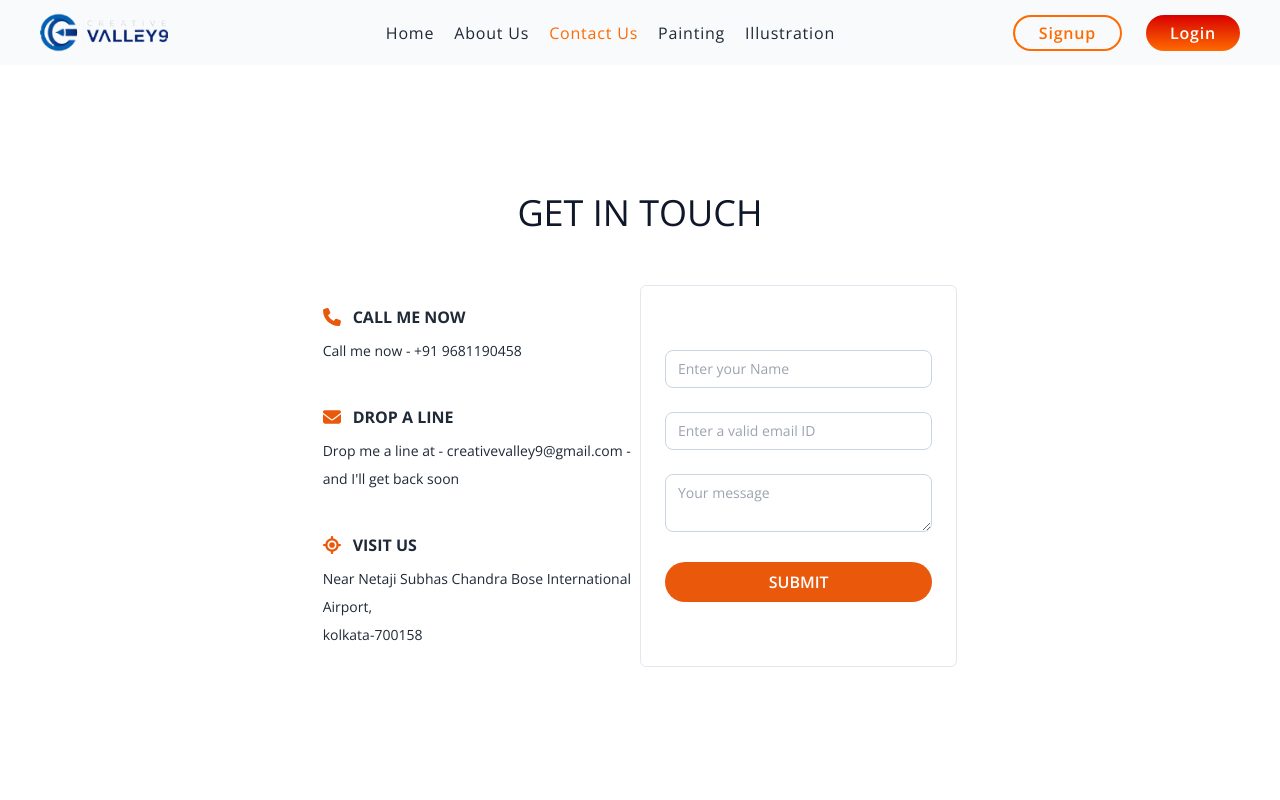
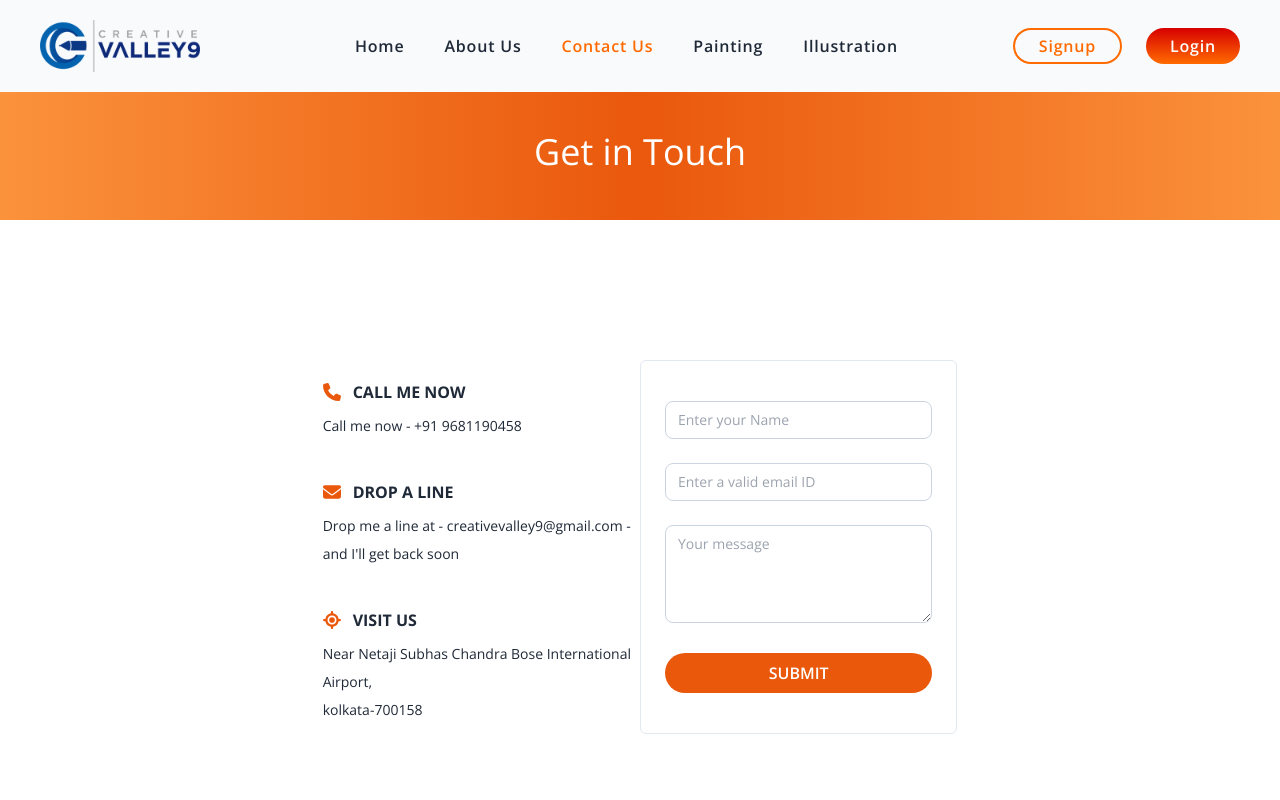
Before and after one commit to tapaskulti/creative9-frontend, a React (Vite) app: page /contact-us in a window 1280 px wide. Shown: the top 800 px of the page. Built offline with nearby package versions, Linux system fonts and the light colour scheme; no server answers.

Commit message:
about us styling

```diff
--- a/src/components/Footer.jsx
+++ b/src/components/Footer.jsx
@@ -17,7 +17,7 @@ const Footer = () => {
         <div className="flex space-x-5 justify-between text-slate-600">
           <div>
             <Link to="/">
-              <img src={logo} alt="logo" />
+              <img src={logo} alt="logo" className="md:w-28 lg:w-32 xl:w-40" />
             </Link>
             <h2 className="w-80 text-sm leading-6 pt-3">We have more than 9 years of experience in Graphics Design and
                 illustration Field: Any art related graphics design job and we
--- a/src/components/Header.jsx
+++ b/src/components/Header.jsx
@@ -78,44 +78,44 @@ function Header() {
         />
       )}
       {/* FOR DESKTOP HEADER */}
-      <div className="sticky top-0 z-30 font-sans items-center justify-between hidden px-40 py-3 bg-slate-50 md:flex lg:px-10 left-10 right-10">
+      <div className="sticky top-0 z-30 font-sans items-center justify-between hidden px-40 py-5 bg-slate-50 md:flex lg:px-10 left-10 right-10">
         <div className="text-2xl logotext">
           <Link to="/">
-            <img src={logo} alt="logo" className="md:w-28 lg:w-32" />
+            <img src={logo} alt="logo" className="md:w-28 lg:w-32 xl:w-40" />
           </Link>
         </div>
         {/* navbar */}
         {/* <div className="flex font-sans tracking-wider space-x-10 bg-gradient-to-t from-[#FF000070] to-[#FF6B002B] px-10 py-2 rounded-full "> */}
-        <div className="flex font-sans tracking-wider space-x-5 pl-10 ">
+        <div className="flex font-sans tracking-wider space-x-10 pl-10 ">
         <NavLink
             className={({ isActive }) => (isActive ? "text-[#ff6a00]" : "")}
             to="/"
           >
-            <div className="py-1 cursor-pointer">Home</div>
+            <div className="py-1 cursor-pointer font-semibold">Home</div>
           </NavLink>
           <NavLink
             className={({ isActive }) => (isActive ? "text-[#ff6a00]" : "")}
             to="/About-us"
           >
-            <div className="py-1 cursor-pointer">About Us</div>
+            <div className="py-1 cursor-pointer font-semibold">About Us</div>
           </NavLink>
           <NavLink
             className={({ isActive }) => (isActive ? "text-[#ff6a00]" : "")}
             to="/Contact-us"
           >
-            <div className="py-1 cursor-pointer">Contact Us</div>
+            <div className="py-1 cursor-pointer font-semibold">Contact Us</div>
           </NavLink>
           <NavLink
             className={({ isActive }) => (isActive ? "text-[#ff6a00]" : "")}
             to="/Painting"
           >
-            <div className="py-1 cursor-pointer">Painting</div>
+            <div className="py-1 cursor-pointer font-semibold">Painting</div>
           </NavLink>
           <NavLink
             to="/Illustration"
             className={({ isActive }) => (isActive ? "text-[#ff6a00]" : "")}
           >
-            <div className="py-1 cursor-pointer">Illustration</div>
+            <div className="py-1 cursor-pointer font-semibold">Illustration</div>
           </NavLink>
           {adminView && (
             <NavLink
--- a/src/pages/contactUs.jsx
+++ b/src/pages/contactUs.jsx
@@ -16,10 +16,11 @@ const ContactUs = () => {
       </div>
 
       <div className="">
+      <div className="bg-gradient-to-r from-orange-400 via-orange-600 to-orange-400 h-32 px-32 py-10 text-center text-white text-4xl">Get in Touch</div>
         <div className="mx-6 mt-32 md:mx-20 lg:mx-32 2xl:mx-60 font-sans mb-60">
-          <h2 className="pb-10 text-4xl text-center uppercase text-slate-900">
+          {/* <h2 className="pb-10 text-4xl text-center uppercase text-slate-900">
             Get in Touch
-          </h2>
+          </h2> */}
           <div className=" flex justify-center">
             <div className="flex w-2/3 px-6 py-3">
               <div className="w-1/2">
@@ -63,7 +64,7 @@ const ContactUs = () => {
                   </h2>
                 </div>
               </div>
-              <div className="w-1/2  px-6 rounded-md border border-slate-200 py-16 space-y-6">
+              <div className="w-1/2 px-6 rounded-md border border-slate-200 py-10 space-y-6">
                 <div>
                   <input
                     type="text"
@@ -92,6 +93,7 @@ const ContactUs = () => {
                   <textarea
                     type="textarea"
                     name="c_phone"
+                    rows={4}
                     className="w-full border border-slate-300 outline-none bg-transparent text-gray-500 rounded-lg text-sm px-3 py-2"
                     placeholder="Your message"
                   />
```
Also changed, not shown: src/assets/logo-old.png (added), src/assets/logo.png.
